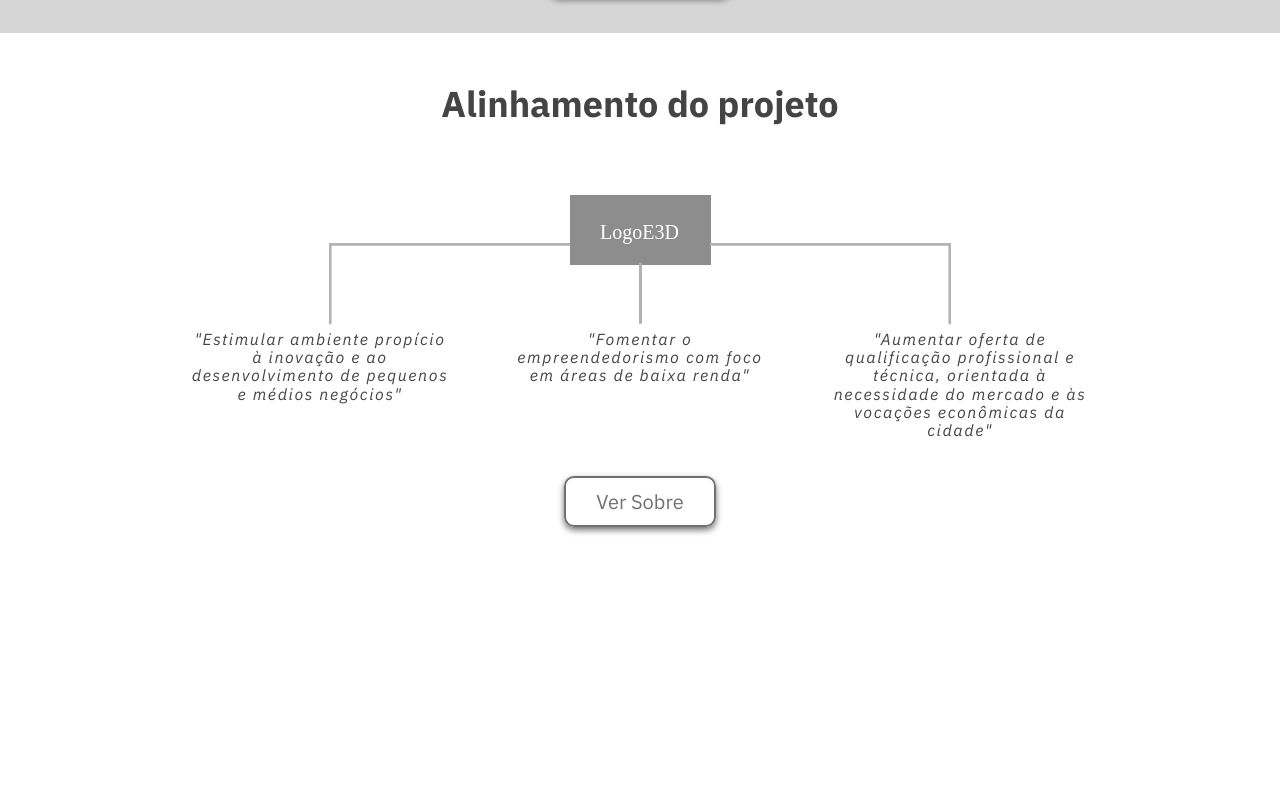
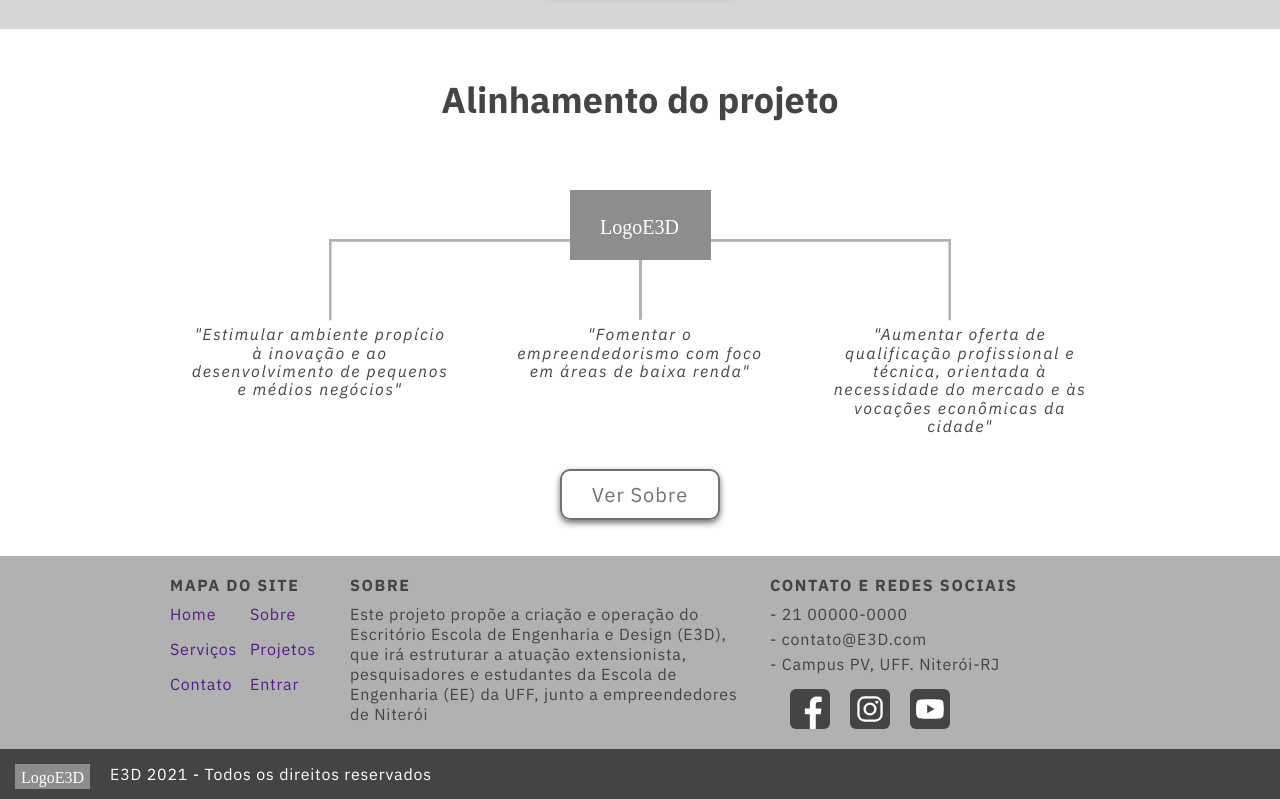
Before and after one commit to Yuri-Ressiguier/site_e3d, a plain HTML site: page web/index.html in a window 1280 px wide. Shown: the part 1703-2502 px from the top of the page. Before the commit the page ends 2266 px from the top, so only its background shows below. Drawn offline with Linux system fonts and the light colour scheme.

Commit message:
adicionado footer e finalizando a página home

```diff
--- a/web/css/style.css
+++ b/web/css/style.css
@@ -45,7 +45,7 @@
     position: fixed;
     top: 0;
     width: 100%;
-    background:#D6D6D6;
+    background:#e2e2e2;
     padding: 15px 0;
     z-index: 10;
 
@@ -163,6 +163,7 @@
     position: absolute;
     top: 160px;
     left: 169px;
+    z-index: -1;
 }
 
 .alinhamento_home img {
@@ -180,3 +181,64 @@
     font-style: italic;
     padding-top: 65px;
 }
+
+/*Footer*/
+
+.footer {
+    width: 100%;
+    background: #B1B1B1;
+}
+
+.footer h3 {
+    text-transform: uppercase;
+    font-weight: bold;
+    letter-spacing: .1em;
+    margin: 10px 0;
+}
+
+.footer p, a {
+    font-size: 16px;
+    letter-spacing: .05em;
+    line-height: 20px;
+    margin-bottom: 5px;
+}
+
+.footer .container {
+    padding: 10px 0;
+}
+
+.mapa_footer li{
+    width: 80px;
+    float: left;
+    padding: 0 0 15px 0;
+    font-size: 16px;
+}
+
+.mapa_footer li :hover{
+    font-weight: bold;
+}
+
+.contato_footer img{
+    float: left;
+    padding: 10px;
+}
+
+.rodape {
+    width: 100%;
+    height: 50px;
+    background: #444444;
+    padding: 15px;
+}
+
+.rodape div{
+    float: left;
+}
+
+.rodape p{
+    color: #fff;
+    font-size: 16px;
+    letter-spacing: .05em;
+    margin-left: 20px;
+}
+
+/*============================ FIM HOME ============================*/
--- a/web/index.html
+++ b/web/index.html
@@ -129,5 +129,40 @@
         </div>
     </section><!--ALINHAMENTO-->
 
+    <footer class="footer">
+        <div class="container">
+            <div class="grid-3 mapa_footer">
+                <h3>Mapa do Site</h3>
+                <ul>
+                    <li><a href="">Home</a></li>
+                    <li><a href="">Sobre</a></li>
+                    <li><a href="">Serviços</a></li>
+                    <li><a href="">Projetos</a></li>
+                    <li><a href="">Contato</a></li>
+                    <li><a href="">Entrar</a></li>
+                </ul>
+            </div>
+            <div class="grid-7">
+                <h3>Sobre</h3>
+                <p>Este projeto propõe a criação e operação do Escritório Escola de Engenharia e Design (E3D), que irá estruturar a atuação extensionista, pesquisadores e estudantes da Escola de Engenharia (EE) da UFF, junto a empreendedores de Niterói</p>
+            </div>
+            <div class="grid-6 contato_footer">
+                <h3>Contato e redes sociais</h3>
+                <p>- 21 00000-0000</p>
+                <p>- contato@E3D.com</p>
+                <p>- Campus PV, UFF. Niterói-RJ</p>
+                <div class="grid-4">
+                    <img src="img/face.svg" alt="Facebook">
+                    <img src="img/insta.svg" alt="Instagram">
+                    <img src="img/youtube.svg" alt="YouTube">
+                </div>
+            </div>
+        </div>
+        <div class="rodape">
+            <div><a href="index.html"><img src="img/logo_footer.svg" alt="E3D"></a></div>
+            <div><p>E3D 2021 - Todos os direitos reservados</p></div>
+        </div>
+    </footer>
+
 </body>
 </html>
```
Also changed, not shown: web/img/face.svg (added), web/img/insta.svg (added), web/img/logo_footer.svg (added), web/img/youtube.svg (added).
